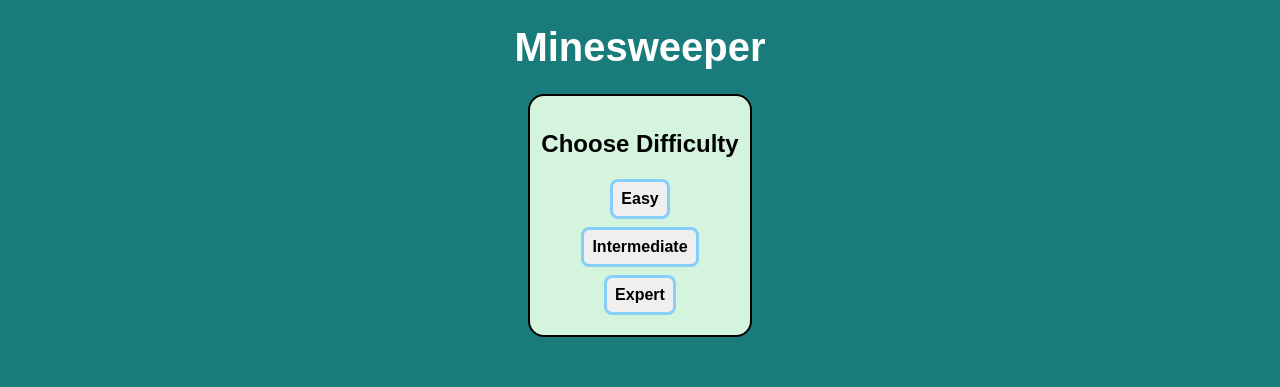
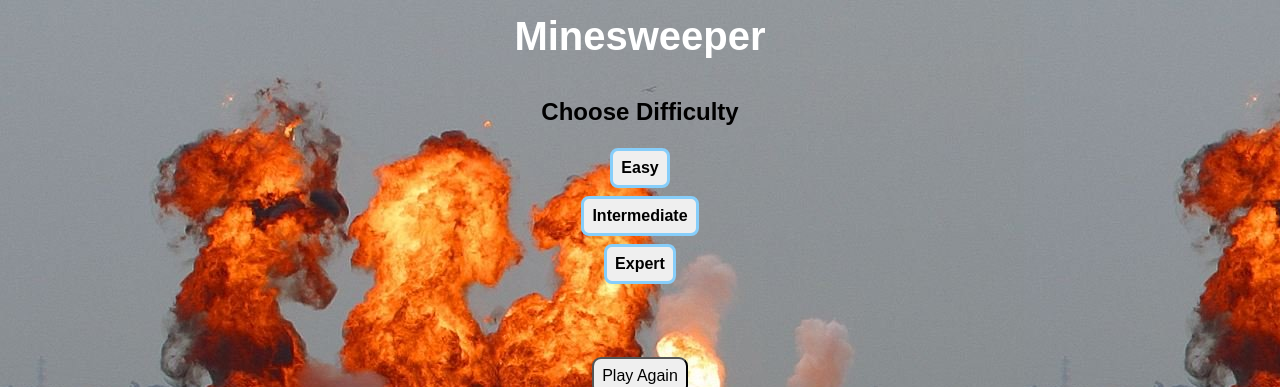
Before and after one commit to CelesteSippel/minesweeper, a React (Create React App) app: page / in a window 1280 px wide. Shown: the top 387 px of the page. Built offline with nearby package versions, Linux system fonts and the light colour scheme; no server answers.

Commit message:
chnaged background

```diff
--- a/src/components/BoardGame.jsx
+++ b/src/components/BoardGame.jsx
@@ -32,7 +32,7 @@ const BoardGame = () => {
     createGame()
   }, [])
 
-  const showBoard = () => {
+  let showBoard = () => {
     if (board) {
     }
   }
--- a/src/index.css
+++ b/src/index.css
@@ -9,18 +9,18 @@ html {
 body {
   margin: 0;
   min-height: 100%;
-  background-color: rgb(25, 124, 123);
+  background-image: url('./images/bomb.jpg');
 }
 
 .what-difficulty {
   display: flex;
   flex-direction: column;
   align-items: center;
-  background-color: rgb(213, 244, 222);
+  /* background-color: rgb(25, 124, 123); */
   margin: 0rem 33rem;
   padding: 1rem 0rem;
-  border: solid black 2px;
-  border-radius: 1rem;
+  /* border: solid black 2px;
+  border-radius: 1rem; */
 }
 
 .button {
@@ -58,6 +58,8 @@ main {
 }
 
 .box-title {
+  margin-top: 1rem;
+  margin-bottom: 0.5rem;
   text-align: center;
   color: white;
   font-size: 2.5rem;
```
Also changed, not shown: package.json (+5 -3 lines), src/components/Cells.jsx (line endings or trailing spaces), src/images/bomb.jpg (added), 1 other file (tests, documents, lock files or other folders).
